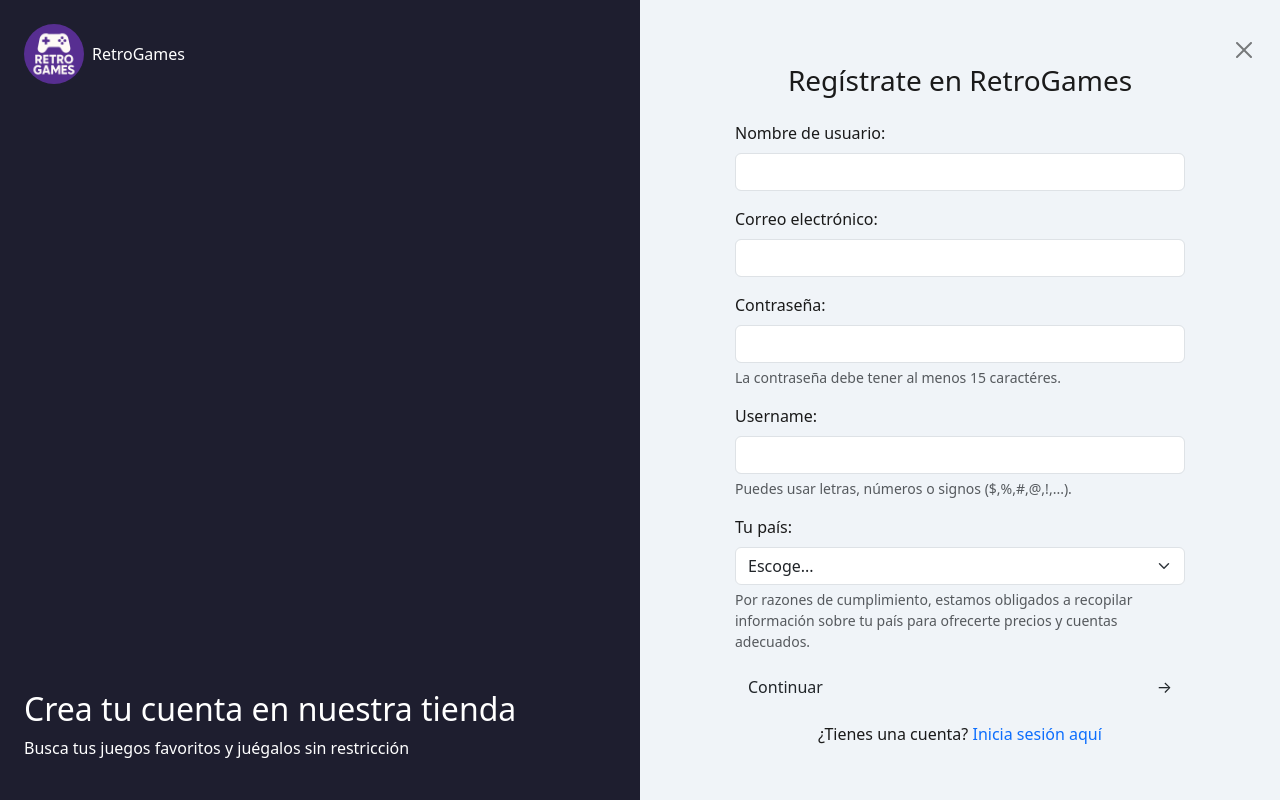
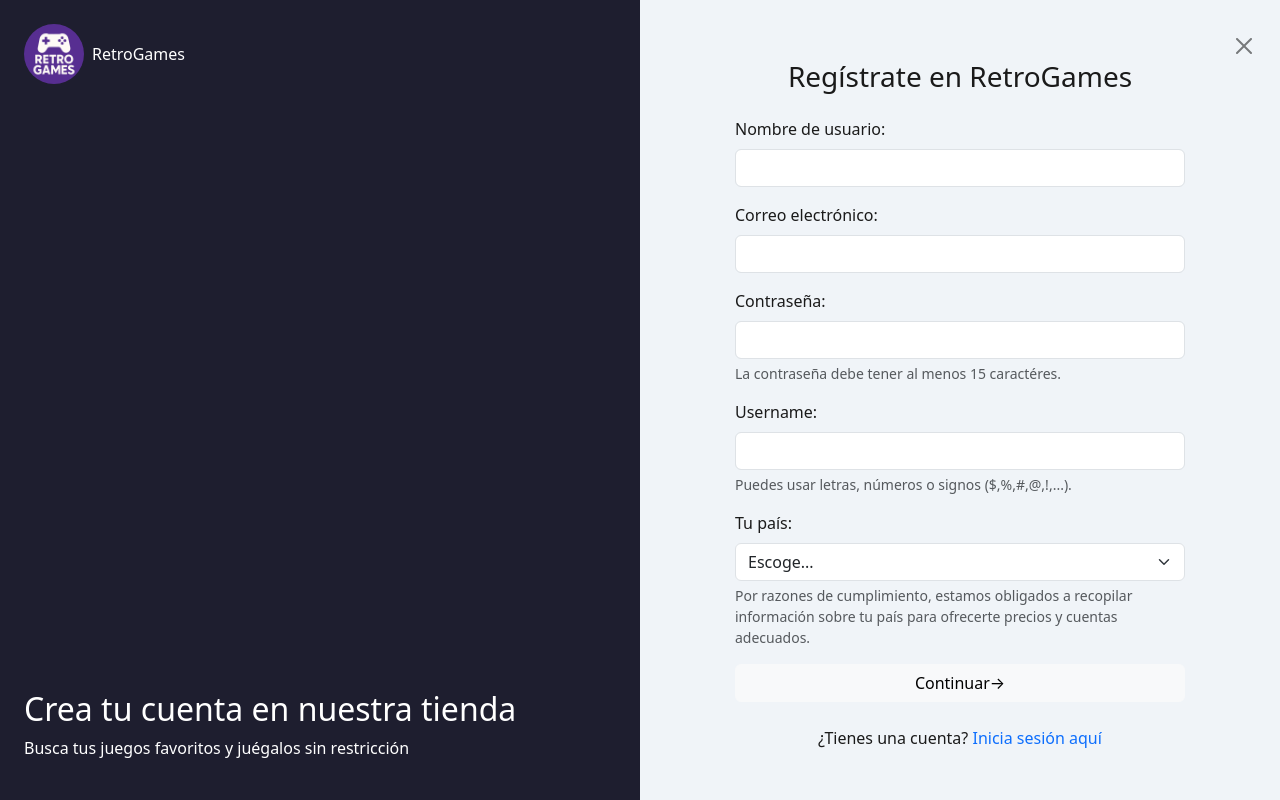
Before and after one commit to leonardochavezcornejo/TRABAJOPWG4, a React (Vite) app: page /crear-cuenta in a window 1280 px wide. Built offline with nearby package versions, Linux system fonts and the light colour scheme.

Commit message:
correccion

```diff
--- a/src/components/autenticacion/CreateAccount.tsx
+++ b/src/components/autenticacion/CreateAccount.tsx
@@ -75,7 +75,7 @@ const CreateAccount: React.FC = () => {
                 Por razones de cumplimiento, estamos obligados a recopilar información sobre tu país para ofrecerte precios y cuentas adecuados.
               </div>
             </div>
-            <button type="submit" className="btn btn-custom w-100 d-flex justify-content-between align-items-center">
+            <button type="submit" className="btn btn-light w-100 btn-custom mb-2">
               <span>Continuar</span>
               <span>&rarr;</span>
             </button>
--- a/src/components/autenticacion/VerifyIdentity.tsx
+++ b/src/components/autenticacion/VerifyIdentity.tsx
@@ -7,7 +7,7 @@ const VerifyIdentity: React.FC = () => {
 
   const handleSubmit = (e: React.FormEvent) => {
     e.preventDefault();
-    navigate('/');
+    navigate('/login');
   };
 
   return (
```
